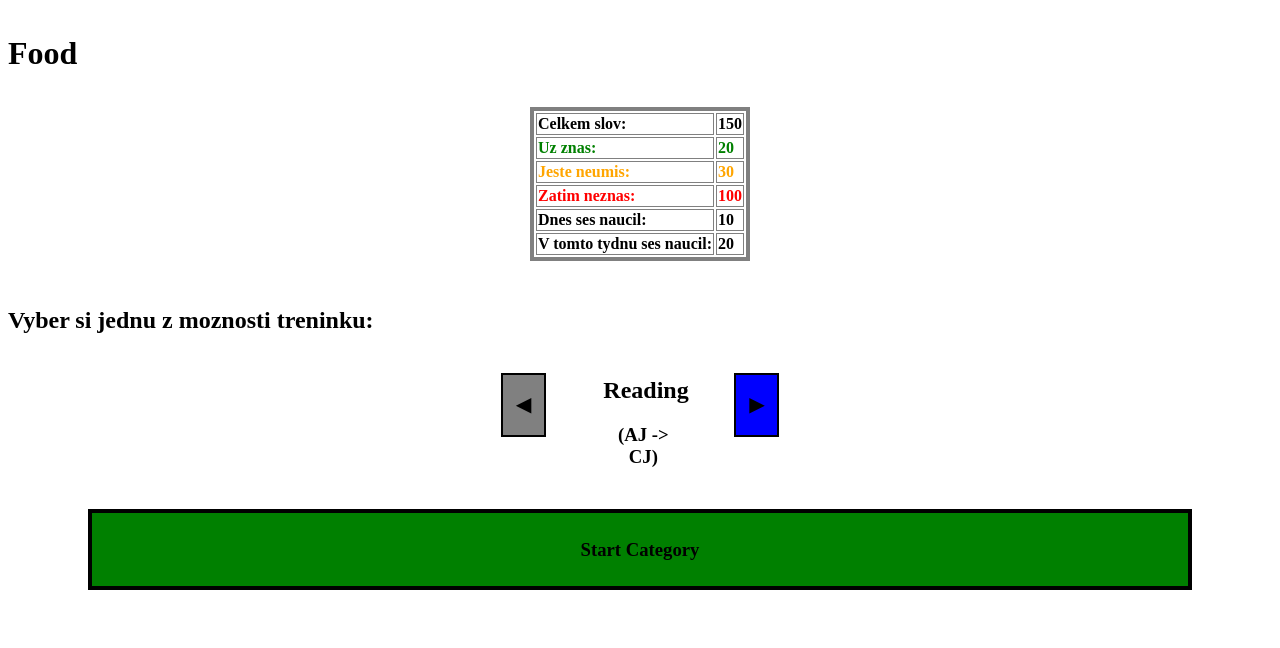
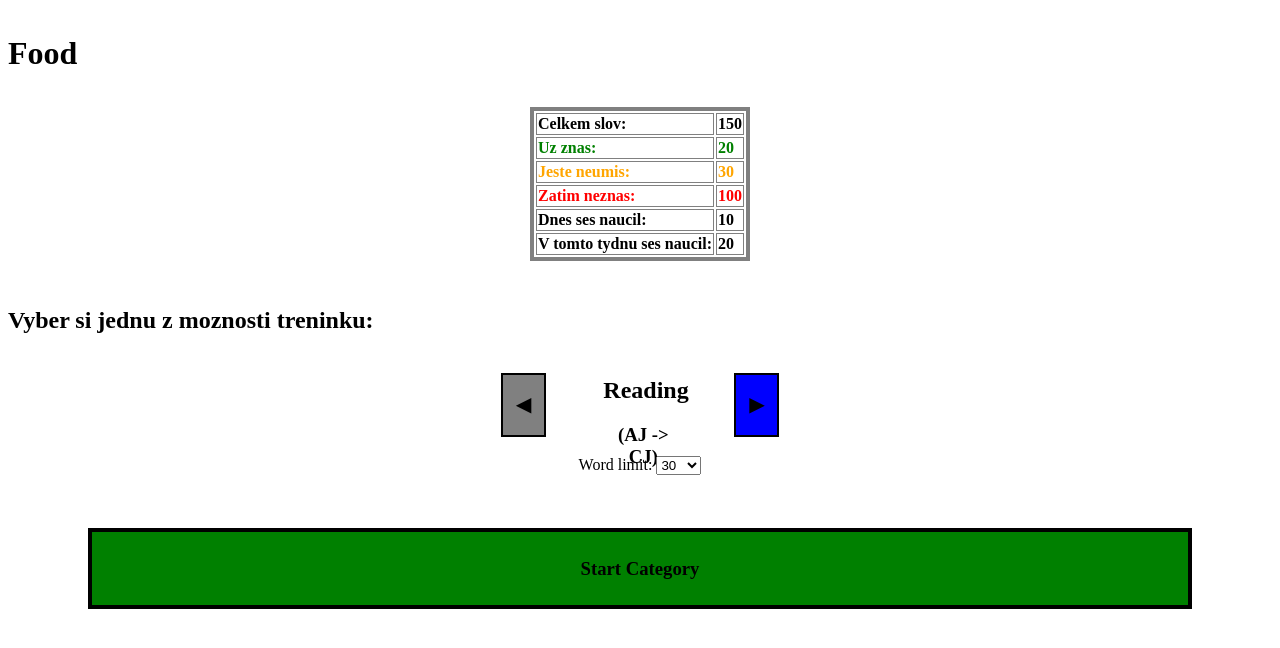
Before and after one commit to Applemann/LearnEnglishWords, a Svelte app: page / in a window 1280 px wide. Shown: the top 648 px of the page. Built offline with nearby package versions, Linux system fonts and the light colour scheme; the HTML template or start-up script is replaced by a standard one.

Commit message:
Add word limit

```diff
--- a/src/views/CategoryDetailView.svelte
+++ b/src/views/CategoryDetailView.svelte
@@ -12,6 +12,15 @@
   </ModeSelect>
 </Container>
 
+<Container>
+  Word limit:
+  <select bind:value={wordLimit}>
+    {#each limitList as limit}
+      <option value={limit}> {limit} </option>
+    {/each}
+  </select>
+</Container>
+
 <Button id="category-start-button" color="green" on:click="{startCategory}"> Start Category </Button>
 
 
@@ -22,6 +31,8 @@
   import StatisticsTable from '../components/StatisticsTable.svelte';
   import ModeSelect from '../components/ModeSelect.svelte';
   export let categoryName;
+  let limitList = [10, 20, 30, 40, 50, 60, 70, 80, 90, 100];
+  let wordLimit = 30;
 
   let modes = [
     {name: "Reading", translation: "(AJ -> CJ)", visible: true},
```
